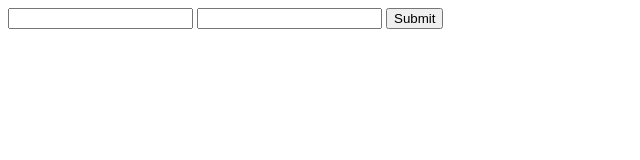
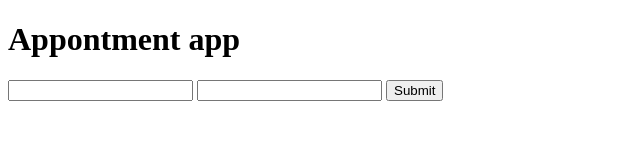
Before and after one commit to sonuengineer/CRUD-appointment-app, a plain HTML site: page index.html in a window 1280 px wide. Shown: the whole page, without its empty margins (0-640 px from the left). Drawn offline with nearby package versions, Linux system fonts and the light colour scheme.

Commit message:
Update index.html

```diff
--- a/index.html
+++ b/index.html
@@ -7,7 +7,7 @@
 
   <body>
     <div id="app"></div>
-
+    <h1>Appontment app</h1>
     <form action="#">
       <input type="text" id="name" required />
       <input type="email" id="email" required />
```
